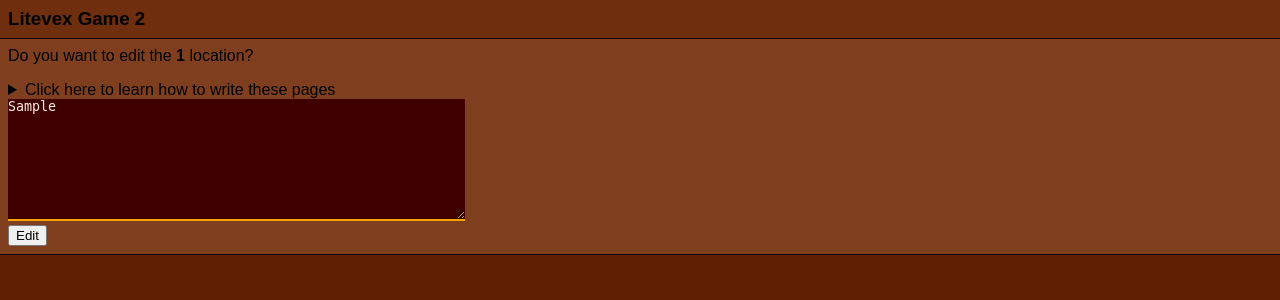
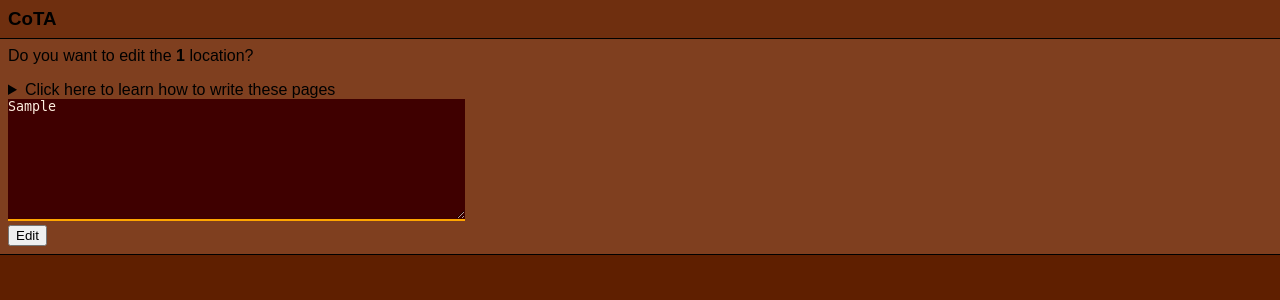
Before and after one commit to RefriZaddo/CoTA-GAME, a Flask app: template templates/pages/edit.jinja in a window 1280 px wide. Shown: the top 300 px of the page. Run offline with Flask 3, Linux system fonts and the light colour scheme; the template is opened without the code that fills it: most values are stand-ins (such as "Sample title", 1, 10 or a date in 2020).

```diff
--- a/templates/pages/edit.jinja
+++ b/templates/pages/edit.jinja
@@ -2,7 +2,7 @@
 <body>
   <main>
     <header class="main">
-      <h1>Litevex Game 2</h1>
+      <h1>CoTA</h1>
     </header>
     <article class="editor">
       <p>Do you want to edit the <b>{{locationId}}</b> location?</p>
```
